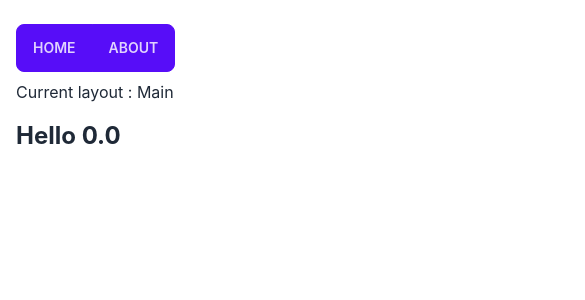
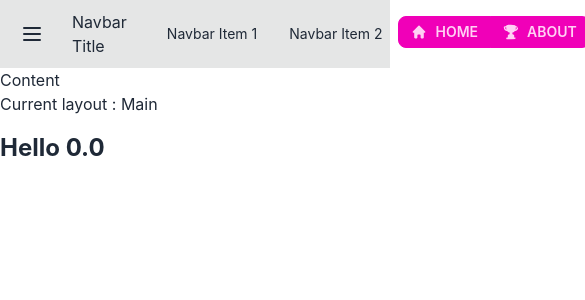
Before and after one commit to silveryiris/equal-vue-todo-list, a Vue app: page / in a window 390 px wide. Shown: the top 300 px of the page, 585 px wide, since content can reach past the window. Built offline with nearby package versions, Linux system fonts and the light colour scheme.

Commit message:
feat: 更新主要layout

```diff
--- a/src/components/HeadNavBar.vue
+++ b/src/components/HeadNavBar.vue
@@ -1,6 +1,14 @@
 <template>
-  <nav class="join my-2">
-    <RouterLink to="/" class="btn btn-primary join-item">Home</RouterLink>
-    <RouterLink to="/about" class="btn btn-primary join-item">About</RouterLink>
+  <nav class="join">
+    <RouterLink to="/" class="btn btn-secondary btn-sm join-item">
+      <HomeIcon class="h-4 w-4" />Home
+    </RouterLink>
+    <RouterLink to="/about" class="btn btn-secondary btn-sm join-item">
+      <TrophyIcon class="h-4 w-4" />About
+    </RouterLink>
   </nav>
 </template>
+
+<script setup lang="ts">
+import { HomeIcon, TrophyIcon } from "@heroicons/vue/20/solid"
+</script>
--- a/src/layouts/MainLayout.vue
+++ b/src/layouts/MainLayout.vue
@@ -1,7 +1,48 @@
 <template>
-  <div id="main-layout" class="@container/main container mx-auto p-4">
-    <HeadNavBar></HeadNavBar>
-    <slot></slot>
+  <div id="main-layout" class="@container/main drawer">
+    <input id="my-drawer-3" type="checkbox" class="drawer-toggle" />
+    <div class="drawer-content flex flex-col">
+      <!-- Navbar -->
+      <div class="w-full navbar bg-base-300">
+        <div class="flex-none lg:hidden">
+          <label for="my-drawer-3" class="btn btn-square btn-ghost">
+            <svg
+              xmlns="http://www.w3.org/2000/svg"
+              fill="none"
+              viewBox="0 0 24 24"
+              class="inline-block w-6 h-6 stroke-current"
+            >
+              <path
+                stroke-linecap="round"
+                stroke-linejoin="round"
+                stroke-width="2"
+                d="M4 6h16M4 12h16M4 18h16"
+              ></path>
+            </svg>
+          </label>
+        </div>
+        <div class="flex-1 px-2 mx-2">Navbar Title</div>
+        <div class="flex-none lg:block">
+          <ul class="menu menu-horizontal">
+            <!-- Navbar menu content here -->
+            <li><a>Navbar Item 1</a></li>
+            <li><a>Navbar Item 2</a></li>
+            <li><HeadNavBar class="gap-0 p-0"></HeadNavBar></li>
+          </ul>
+        </div>
+      </div>
+      <!-- Page content here -->
+      Content
+      <slot></slot>
+    </div>
+    <div class="drawer-side">
+      <label for="my-drawer-3" class="drawer-overlay"></label>
+      <ul class="menu p-4 w-80 h-full bg-base-200">
+        <!-- Sidebar content here -->
+        <li><a>Sidebar Item 1</a></li>
+        <li><a>Sidebar Item 2</a></li>
+      </ul>
+    </div>
   </div>
 </template>
 
```
Also changed, not shown: 1 other file (tests, documents, lock files or other folders).
